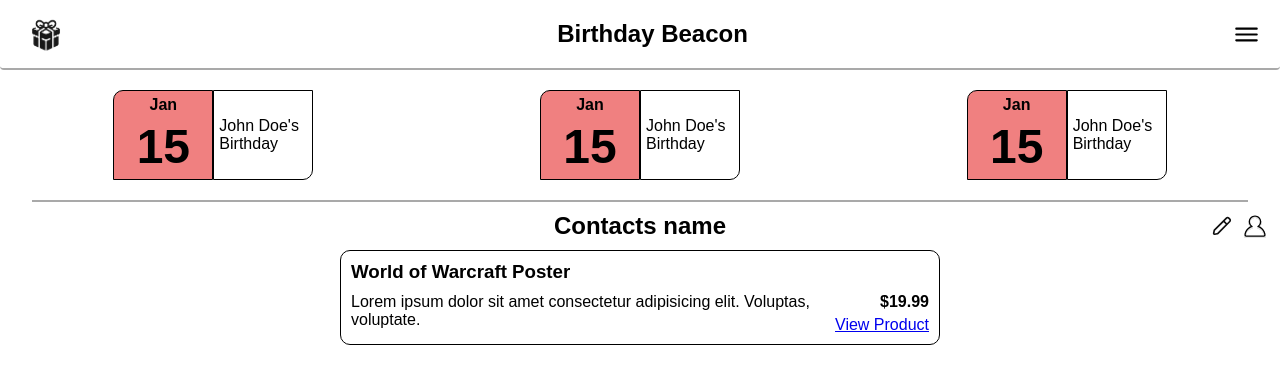
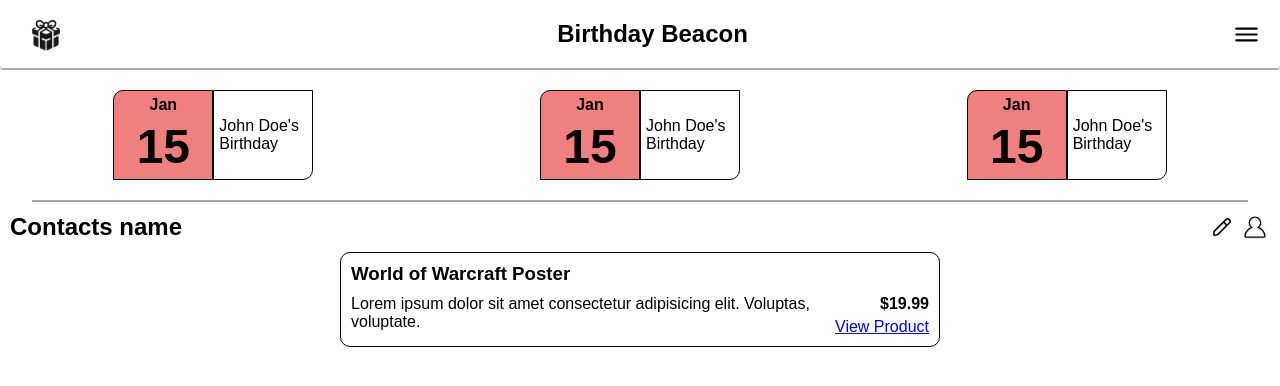
Before and after one commit to LucasLofqvist/birthday-beacon-ui, a Vue app: page / in a window 1280 px wide. Shown: the top 386 px of the page. Built offline with nearby package versions, Linux system fonts and the light colour scheme.

Commit message:
Minor layout change for the dashboards main-header

```diff
--- a/src/views/DashboardView.vue
+++ b/src/views/DashboardView.vue
@@ -63,15 +63,12 @@ hr {
 }
 
 #main-header {
-  position: relative;
   display: flex;
   align-items: center;
-  justify-content: center;
+  justify-content: space-between;
 }
 
 #contact-actions {
-  position: absolute;
-  right: 0;
   display: flex;
   align-items: center;
   gap: 8px;
```
